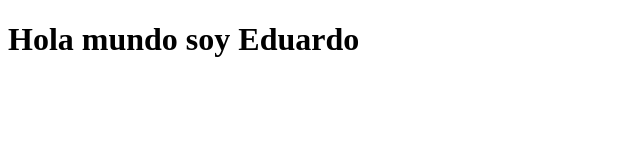
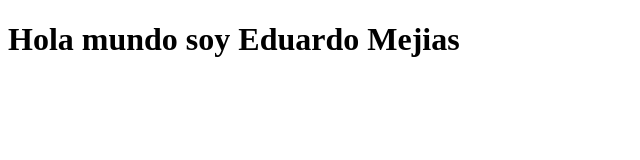
Before and after one commit to rikardodlpj88/git3073, a plain HTML site: page index.html in a window 1280 px wide. Shown: the whole page, without its empty margins (0-640 px from the left). Drawn offline with Linux system fonts and the light colour scheme.

Commit message:
agregue al h1 del index mi apellido

```diff
--- a/index.html
+++ b/index.html
@@ -7,7 +7,7 @@
     <title>Eduardo</title>
 </head>
 <body>
-    <h1>Hola mundo soy Eduardo</h1>
+    <h1>Hola mundo soy Eduardo Mejias</h1>
     <div>
         <img src="Koala.jpg" alt="">
     </div>
```
